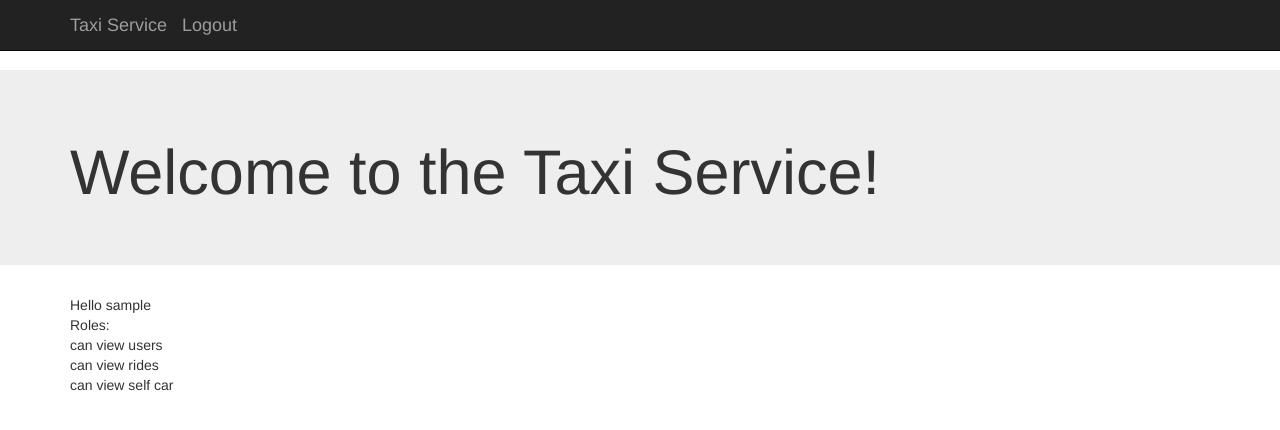
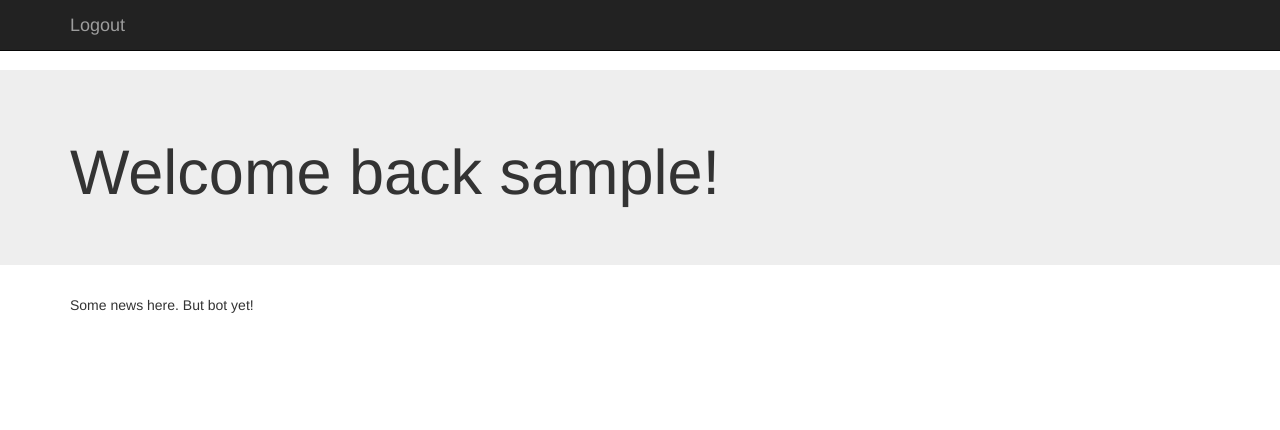
Before and after one commit to IlyaSergeev/taxi_service, a Django app: page /home/ in a window 1280 px wide. Shown: the top 430 px of the page. Run offline with Django 3.2, Linux system fonts and the light colour scheme; the visitor is signed in with stand-in values (Sample User, id 1); parts of the project's set-up code (start-up, migrations or seed data) failed here and were passed over; some libraries are stand-ins or nearby versions.

Commit message:
fix navigation bar

```diff
--- a/TaxiService/templates/account/accounts.html
+++ b/TaxiService/templates/account/accounts.html
@@ -1,6 +1,5 @@
 {% extends 'base.html' %}
 {% load utils_extras %}
-
 {% block headline %}<h1>All users</h1>{% endblock headline %}
 {% block content %}
     {% if users_list %}
@@ -22,7 +21,7 @@
                         Dispatcher
                     {% endif %}
                     <br/>
-                    <a href="{% url 'edit_account' user.id%}" %}>Edit</a>
+                    <a href="{% url 'edit_account' user.id%}">Edit</a>
                 </li>
                 <br/>
             {% endfor %}
--- a/TaxiService/templates/base.html
+++ b/TaxiService/templates/base.html
@@ -24,8 +24,17 @@
             <span class="icon-bar"></span>
             <span class="icon-bar"></span>
           </button>
-            <a class="navbar-brand" href="">Taxi Service</a>
+            {% load utils_extras %}
             {% if user.is_authenticated %}
+                {% if user|has_group:"Admins" %}
+                    <a class="navbar-brand" href="{% url 'accounts' %}">Users</a>
+                {% endif %}
+                {% if user|has_group:"Admins" or user|has_group:"Dispatchers" %}
+                    <a class="navbar-brand" href="{% url 'car_mock' %}">Cars</a>
+                {%  endif %}
+                {% if user|has_group:"Drivers" %}
+                    <a class="navbar-brand" href="{% url 'ride_mock' %}">Rides History</a>
+                {%  endif %}
                 <a class="navbar-brand" href="{% url 'logout' %}">Logout</a>
             {% else %}
                 <a class="navbar-brand" href="{% url 'login' %}">Login</a>
--- a/TaxiService/templates/home.html
+++ b/TaxiService/templates/home.html
@@ -1,21 +1,11 @@
 {% extends 'base.html' %}
 
-{% block headline %}<h1>Welcome to the Taxi Service!</h1>{% endblock headline %}
+{% block headline %}
+    <h1>Welcome back {{ user.username }}!</h1>
+{% endblock headline %}
 
 {% block content %}
 
-    {% if user.is_authenticated %}
-        Hello {{ user.username }} <br />
-        Roles: <br/>
-        {% if perms.auth.view_users %}
-            can view users <br />
-        {% endif %}
-        {% if perms.TaxiService.view_rides %}
-            can view rides <br />
-        {% endif %}
-        {% if perms.view_self_car %}
-            can view self car <br />
-        {% endif %}
-    {% endif %}
+    Some news here. But bot yet!
 
 {% endblock %}
--- a/TaxiService/urls.py
+++ b/TaxiService/urls.py
@@ -1,6 +1,6 @@
 from django.conf.urls import  patterns, url
 
-from TaxiService.views import views, admin_views, dispatcher_views, driver_views
+from TaxiService.views import views, account_views, car_views, ride_views, dispatcher_views, driver_views
 
 urlpatterns = patterns('',
     url(r'^$', views.home),
@@ -8,8 +8,11 @@ urlpatterns = patterns('',
     url(r'^accounts/login/$', views.login_user, name='login'),
     url(r'^accounts/logout/$', views.logout_user, name='logout'),
 
-    url(r'^accounts/create/$', admin_views.create, name='create_account'),
-    url(r'^accounts/(?P<user_id>\d+)/$', admin_views.account_info, name='account_info'),
-    url(r'^accounts/(?P<user_id>\d+)/edit/$', admin_views.account_edit, name='edit_account'),
-    url(r'^accounts/$', admin_views.accounts, name='accounts'),
+    url(r'^accounts/create/$', account_views.create, name='create_account'),
+    url(r'^accounts/(?P<user_id>\d+)/$', account_views.account_info, name='account_info'),
+    url(r'^accounts/(?P<user_id>\d+)/edit/$', account_views.account_edit, name='edit_account'),
+    url(r'^accounts/$', account_views.accounts, name='accounts'),
+
+    url(r'^cars/', car_views.mock, name='car_mock'),
+    url(r'^rides/', ride_views.mock, name='ride_mock'),
 )
--- a/TaxiService/views/dispatcher_views.py
+++ b/TaxiService/views/dispatcher_views.py
@@ -1 +1,3 @@
 __author__ = 'hensh'
+
+# TODO delete this
--- a/TaxiService/views/driver_views.py
+++ b/TaxiService/views/driver_views.py
@@ -1 +1,3 @@
 __author__ = 'hensh'
+
+# tODO delete this
```
Also changed, not shown: TaxiService/templates/cars/mock.html (added, +10 -0 lines), TaxiService/templates/rides/mock.html (added, +10 -0 lines), TaxiService/views/car_views.py (added, +8 -0 lines), TaxiService/views/ride_views.py (added, +8 -0 lines), TaxiService/views/account_views.py (renamed from TaxiService/views/admin_views.py).
